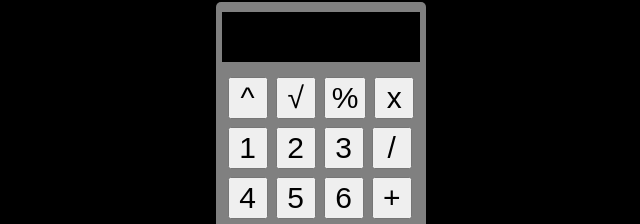
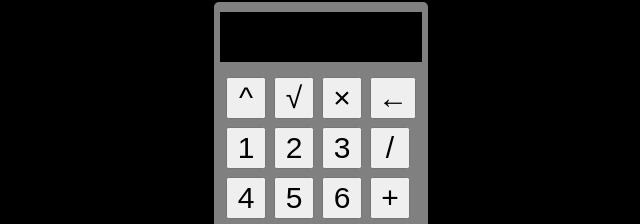
Before and after one commit to DMelisena/calculator, a plain HTML site: page index.html in a window 1280 px wide. Shown: the part 235-459 px from the top of the page, 319-959 px from the left. Drawn offline with Linux system fonts and the light colour scheme.

Commit message:
Adding delete button

```diff
--- a/index.html
+++ b/index.html
@@ -18,8 +18,8 @@
           <div class="first-row">
             <button class="power operator">^</button>
             <button class="root operator">√</button>
-            <button class="remainder operator">%</button>
-            <button class="times operator">x</button>
+            <button class="times operator">×</button>
+            <button class="delete">&larr;</button>
           </div>
           <div class="second-row">
             <button class="1 number">1</button>
```
